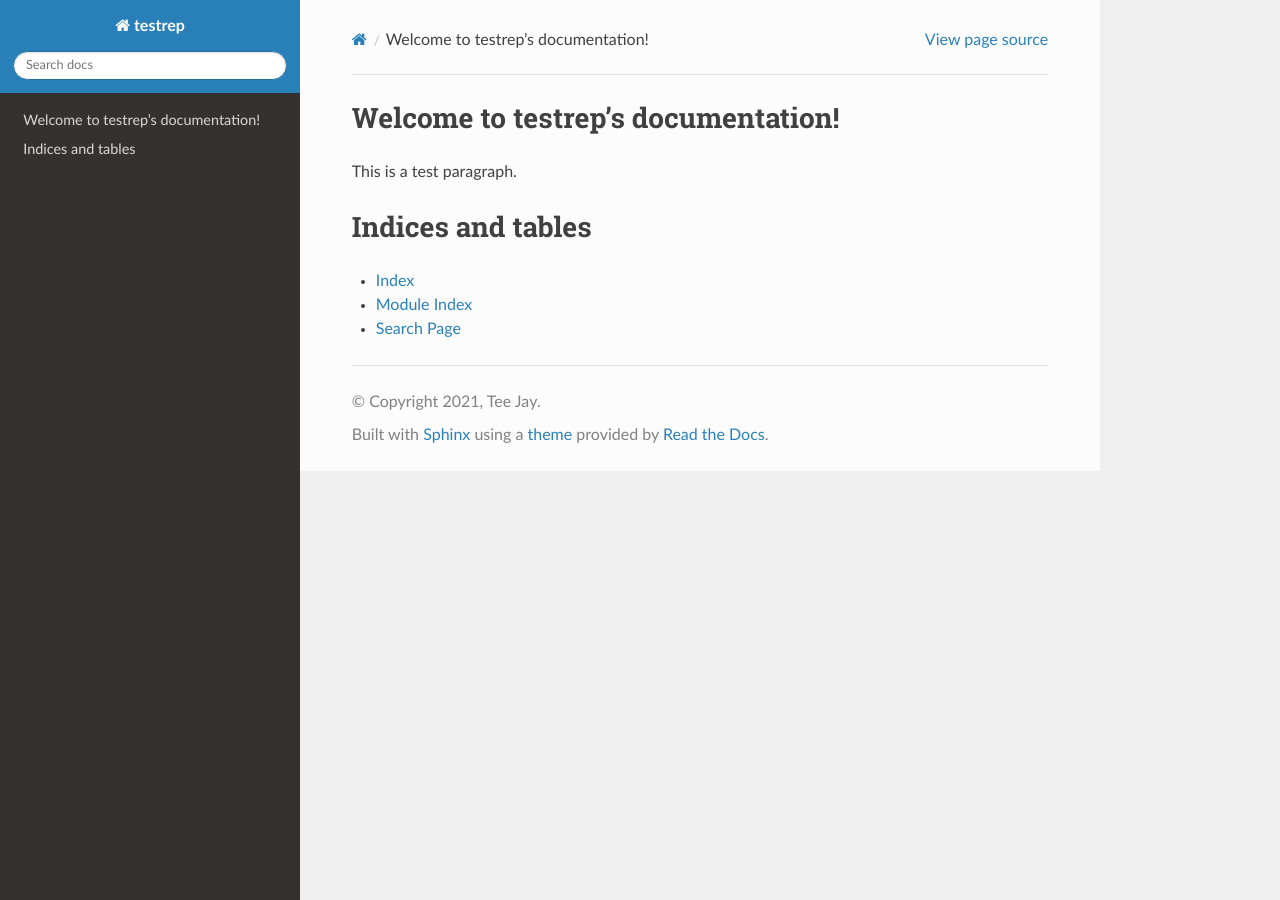
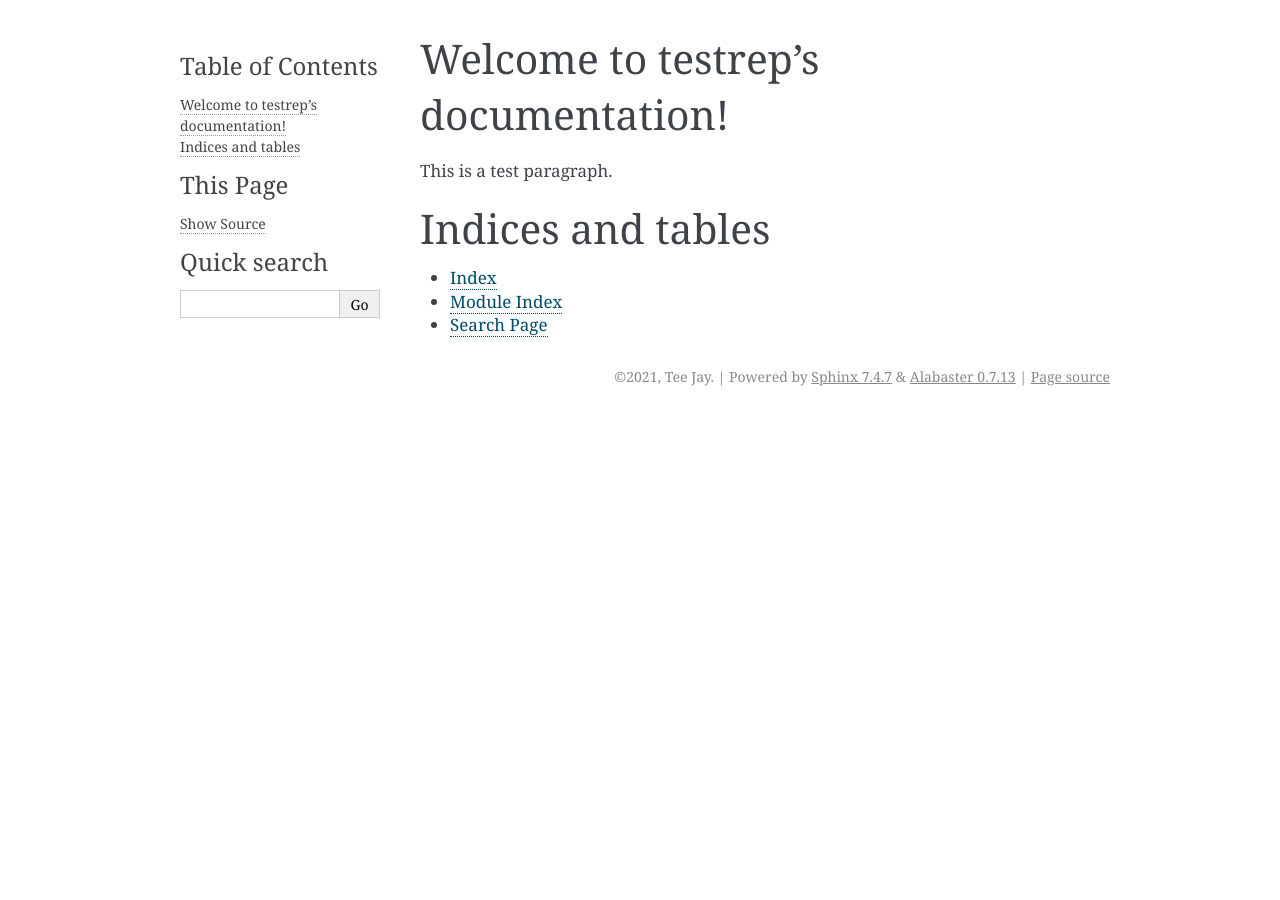
Before and after one commit to tj256/testrep, a Sphinx documentation site: the page built from docs/index.rst, in a window 1280 px wide. Built offline with Sphinx 7.4.7, drawn with Linux system fonts in a browser that asks for light colours.

Commit message:
updat config

```diff
--- a/docs/conf.py
+++ b/docs/conf.py
@@ -13,7 +13,7 @@
 # import os
 # import sys
 # sys.path.insert(0, os.path.abspath('.'))
-import sphinx_rtd_theme
+# import sphinx_rtd_theme
 
 
 # -- Project information -----------------------------------------------------
@@ -28,7 +28,7 @@ author = 'Tee Jay'
 # Add any Sphinx extension module names here, as strings. They can be
 # extensions coming with Sphinx (named 'sphinx.ext.*') or your custom
 # ones.
-extensions = ["sphinx_rtd_theme"]
+# extensions = ["sphinx_rtd_theme",]
 
 # Add any paths that contain templates here, relative to this directory.
 templates_path = ['_templates']
@@ -44,11 +44,11 @@ exclude_patterns = ['_build', 'Thumbs.db', '.DS_Store']
 # The theme to use for HTML and HTML Help pages.  See the documentation for
 # a list of builtin themes.
 #
-html_theme = "sphinx_rtd_theme"
+# html_theme = "sphinx_rtd_theme"
 # html_theme = 'default'
 
 
 # Add any paths that contain custom static files (such as style sheets) here,
 # relative to this directory. They are copied after the builtin static files,
 # so a file named "default.css" will overwrite the builtin "default.css".
-# html_static_path = ['_static']
+html_static_path = ['_static']
```
Also changed, not shown: 1 other file.
